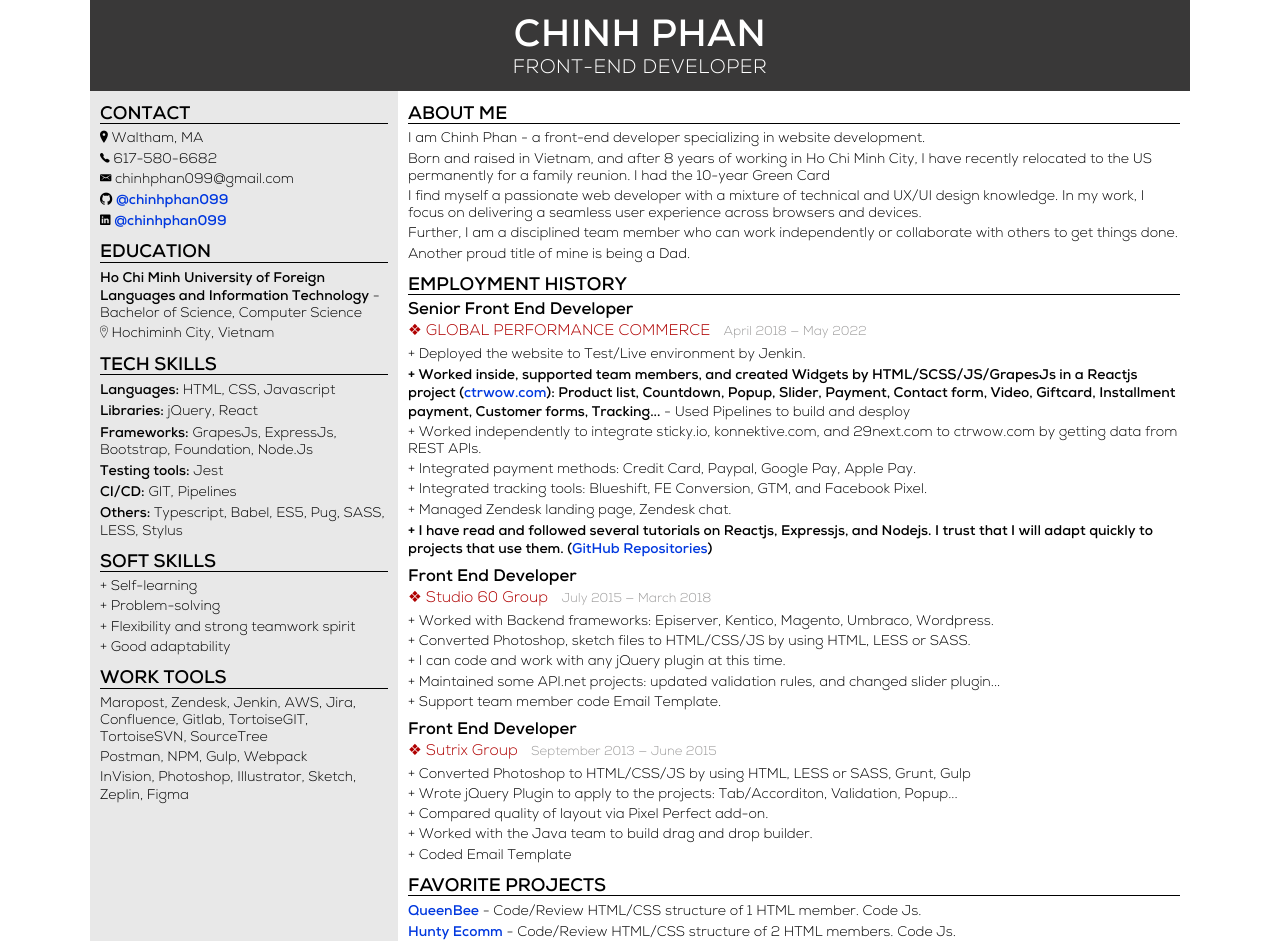
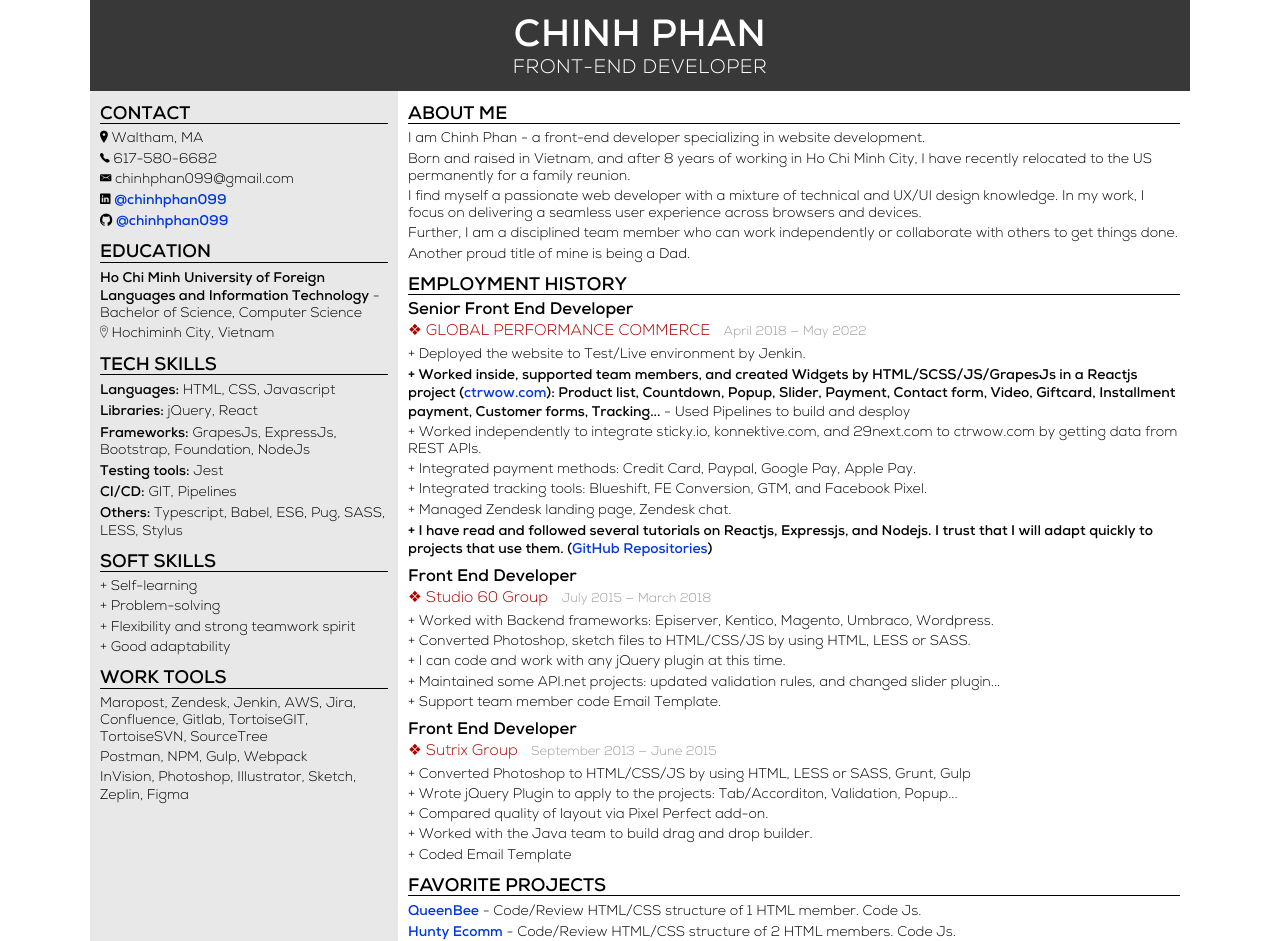
Before and after one commit to chinhphan099/chinhphan099.github.io, a plain HTML site: page resume.html in a window 1280 px wide. Drawn offline with nearby package versions, Linux system fonts and the light colour scheme.

Commit message:
Update resume

```diff
--- a/resume.html
+++ b/resume.html
@@ -123,8 +123,8 @@
             <p><i class="ion-ios-location"></i> Waltham, MA</p>
             <p><i class="ion-ios-telephone"></i> 617-580-6682</p>
             <p><i class="ion-email"></i> chinhphan099@gmail.com</p>
+            <p><i class="ion-social-linkedin"></i> <a href="https://www.linkedin.com/in/chinhphan099/" target="_blank">@chinhphan099</a></p>
             <p><i class="ion-social-github"></i> <a href="https://github.com/chinhphan099" target="_blank">@chinhphan099</a></p>
-            <p><i class="ion-social-linkedin"></i> <a href="https://www.linkedin.com/in/chinhphan099/" target="_blank">@chinhphan099</a></p>
           </div>
         </section>
         <section>
@@ -141,10 +141,10 @@
           <div class="content">
             <p><b>Languages:</b> HTML, CSS, Javascript</p>
             <p><b>Libraries:</b> jQuery, React</p>
-            <p><b>Frameworks:</b> GrapesJs, ExpressJs, Bootstrap, Foundation, Node.Js</p>
+            <p><b>Frameworks:</b> GrapesJs, ExpressJs, Bootstrap, Foundation, NodeJs</p>
             <p><b>Testing tools:</b> Jest</p>
             <p><b>CI/CD:</b> GIT, Pipelines</p>
-            <p><b>Others:</b> Typescript, Babel, ES5, Pug, SASS, LESS, Stylus</p>
+            <p><b>Others:</b> Typescript, Babel, ES6, Pug, SASS, LESS, Stylus</p>
           </div>
         </section>
         <section>
@@ -170,7 +170,7 @@
           <h2>ABOUT ME</h2>
           <div class="content">
             <p>I am Chinh Phan - a front-end developer specializing in website development.</p>
-            <p>Born and raised in Vietnam, and after 8 years of working in Ho Chi Minh City, I have recently relocated to the US permanently for a family reunion. I had the 10-year Green Card</p>
+            <p>Born and raised in Vietnam, and after 8 years of working in Ho Chi Minh City, I have recently relocated to the US permanently for a family reunion.</p>
             <p>I find myself a passionate web developer with a mixture of technical and UX/UI design knowledge. In my work, I focus on delivering a seamless user experience across browsers and devices.</p>
             <p>Further, I am a disciplined team member who can work independently or collaborate with others to get things done.</p>
             <p>Another proud title of mine is being a Dad.</p>
```
